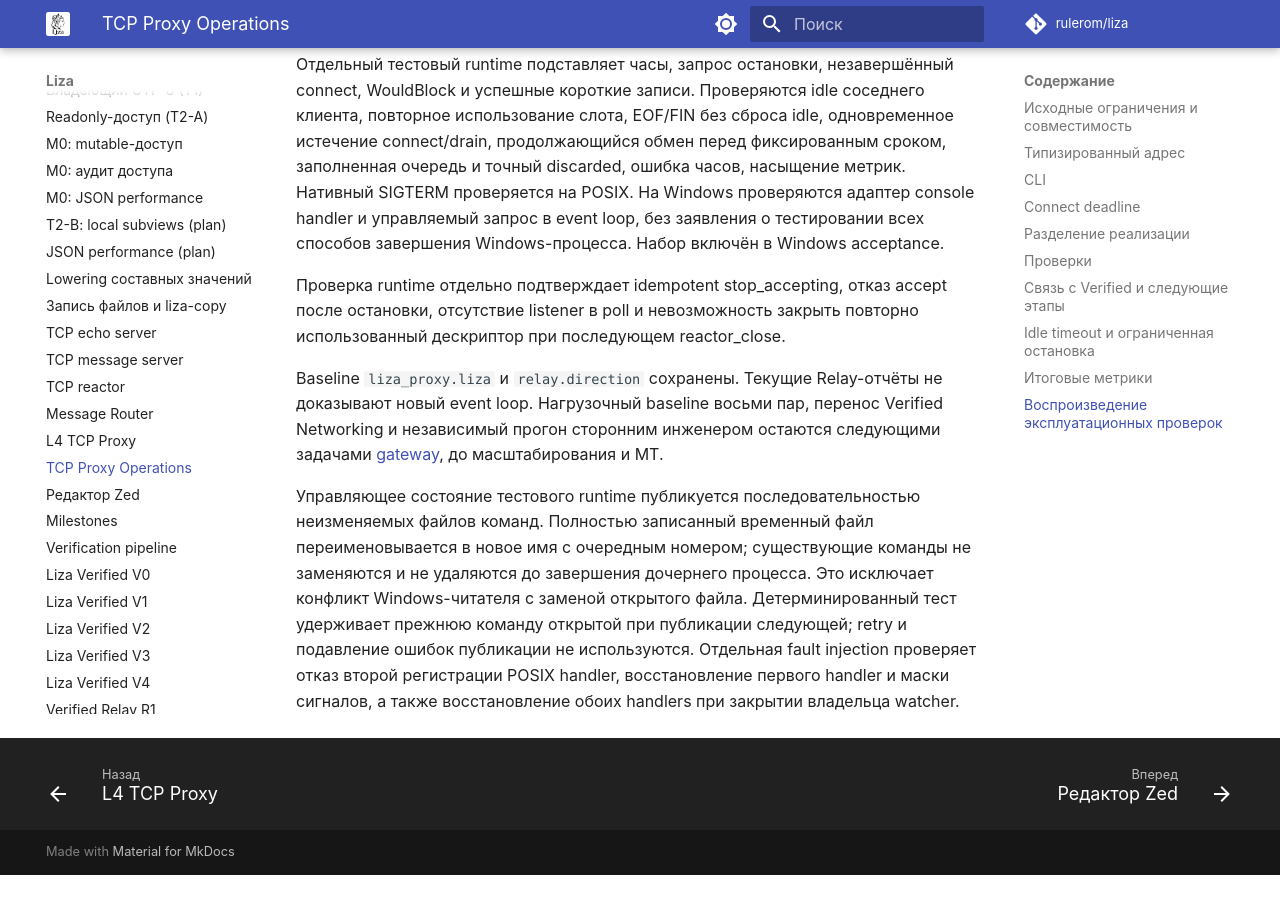
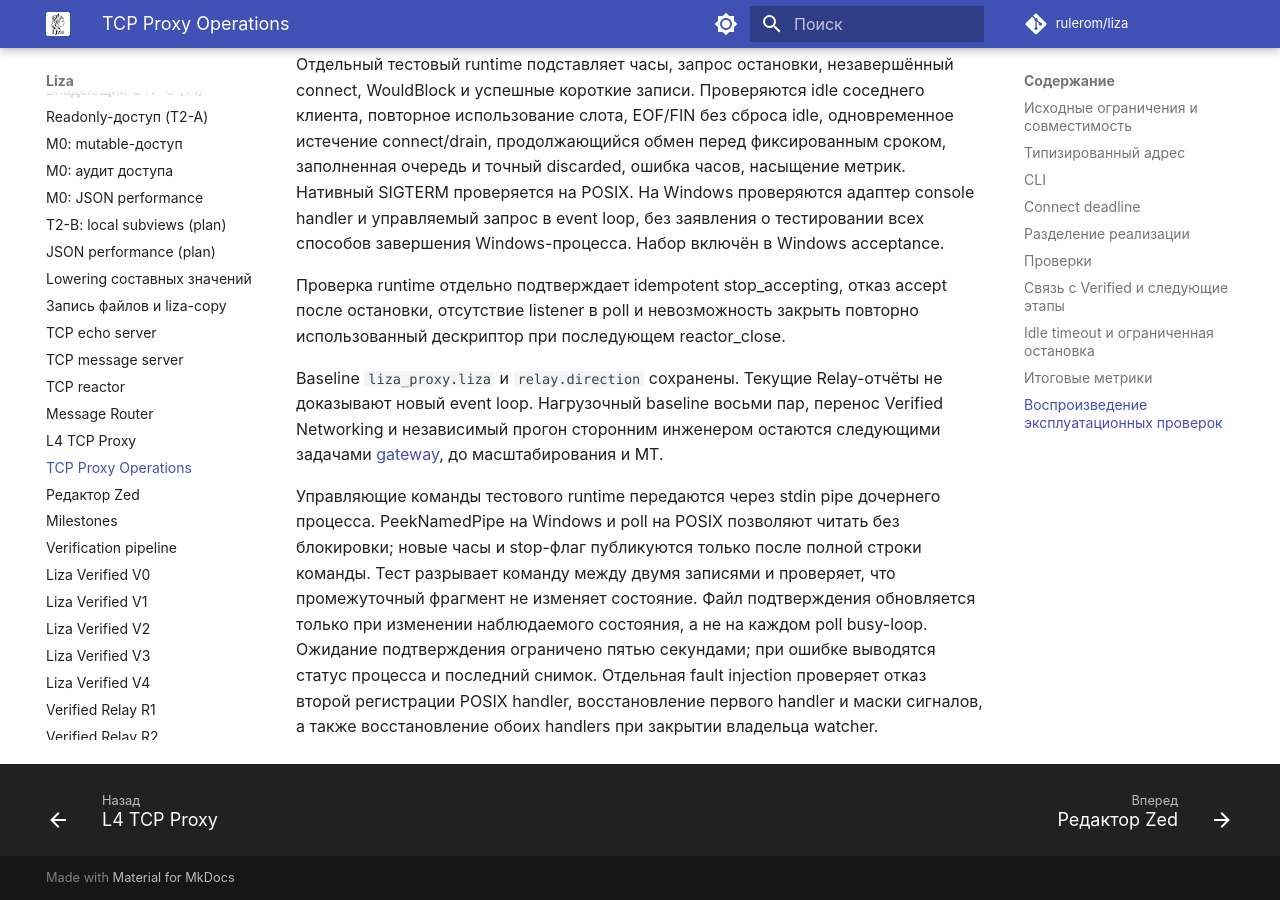
Before and after one commit to rulerom/liza, an MkDocs documentation site: the page built from docs/tcp-proxy-operations.md, in a window 1280 px wide and 900 px high, scrolled down 6411 px. Built offline with MkDocs 1.6.1 and Material for MkDocs 9.7.7, drawn with Linux system fonts in a browser that asks for light colours; comment, search, counter and statistics services are not loaded; before the commit the page ends 7286 px from its top, so only the background shows below that.

Commit message:
test(proxy): synchronize fault control through a nonblocking pipe

```diff
--- a/docs/tcp-proxy-operations.md
+++ b/docs/tcp-proxy-operations.md
@@ -255,12 +255,13 @@ Verified Networking и независимый прогон сторонним и
 следующими задачами [gateway](network-gateway.md), до масштабирования и MT.
 
 
-Управляющее состояние тестового runtime публикуется последовательностью
-неизменяемых файлов команд. Полностью записанный временный файл переименовывается
-в новое имя с очередным номером; существующие команды не заменяются и не удаляются
-до завершения дочернего процесса. Это исключает конфликт Windows-читателя с заменой
-открытого файла. Детерминированный тест удерживает прежнюю команду открытой при
-публикации следующей; retry и подавление ошибок публикации не используются.
+Управляющие команды тестового runtime передаются через stdin pipe дочернего
+процесса. PeekNamedPipe на Windows и poll на POSIX позволяют читать без блокировки;
+новые часы и stop-флаг публикуются только после полной строки команды. Тест
+разрывает команду между двумя записями и проверяет, что промежуточный фрагмент
+не изменяет состояние. Файл подтверждения обновляется только при изменении
+наблюдаемого состояния, а не на каждом poll busy-loop. Ожидание подтверждения
+ограничено пятью секундами; при ошибке выводятся статус процесса и последний снимок.
 Отдельная fault injection проверяет отказ второй
 регистрации POSIX handler, восстановление первого handler и маски сигналов,
 а также восстановление обоих handlers при закрытии владельца watcher.
```
Also changed, not shown: 1 other file.
